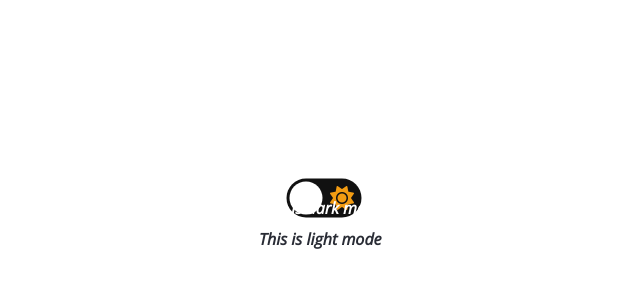
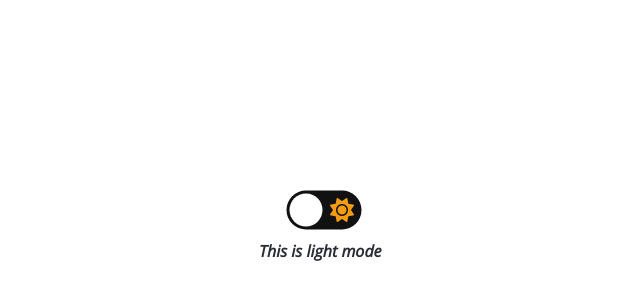
Before and after one commit to Ndtgithub3333/dark_mode_btn, a plain HTML site: page index.html in a window 1280 px wide. Shown: the part 198-498 px from the top of the page, without its empty margins (356-996 px from the left). Drawn offline with nearby package versions, Linux system fonts and the light colour scheme; a web font is replaced by a local one.

Commit message:
Update index.html

```diff
--- a/index.html
+++ b/index.html
@@ -11,6 +11,10 @@
 
 <body>
     <div>
+        <div class="text">
+            <p class="dark_text">This is dark mode</p>
+
+        </div>
         <input type="checkbox" class="checkbox" id="chk" />
         <label class="label" for="chk">
             <i class="fas fa-moon"></i>
@@ -18,7 +22,6 @@
             <div class="ball"></div>
         </label>
         <div class="text">
-            <p class="dark_text">This is dark mode</p>
             <p class="light_text">This is light mode</p>
         </div>
     </div>
```
